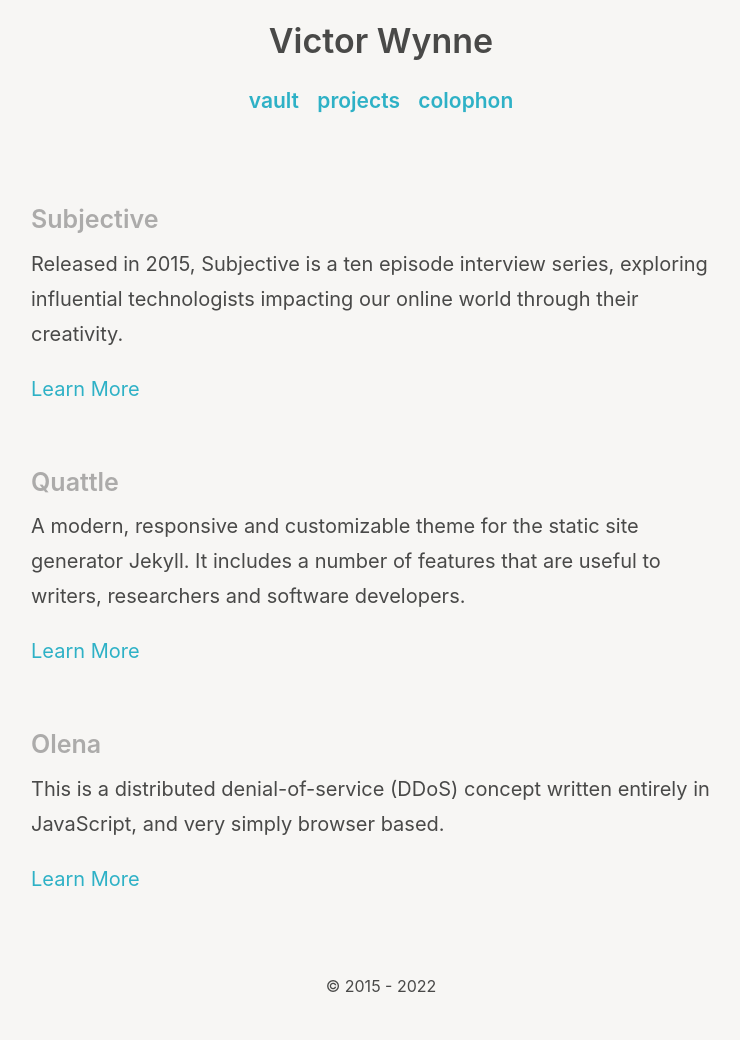
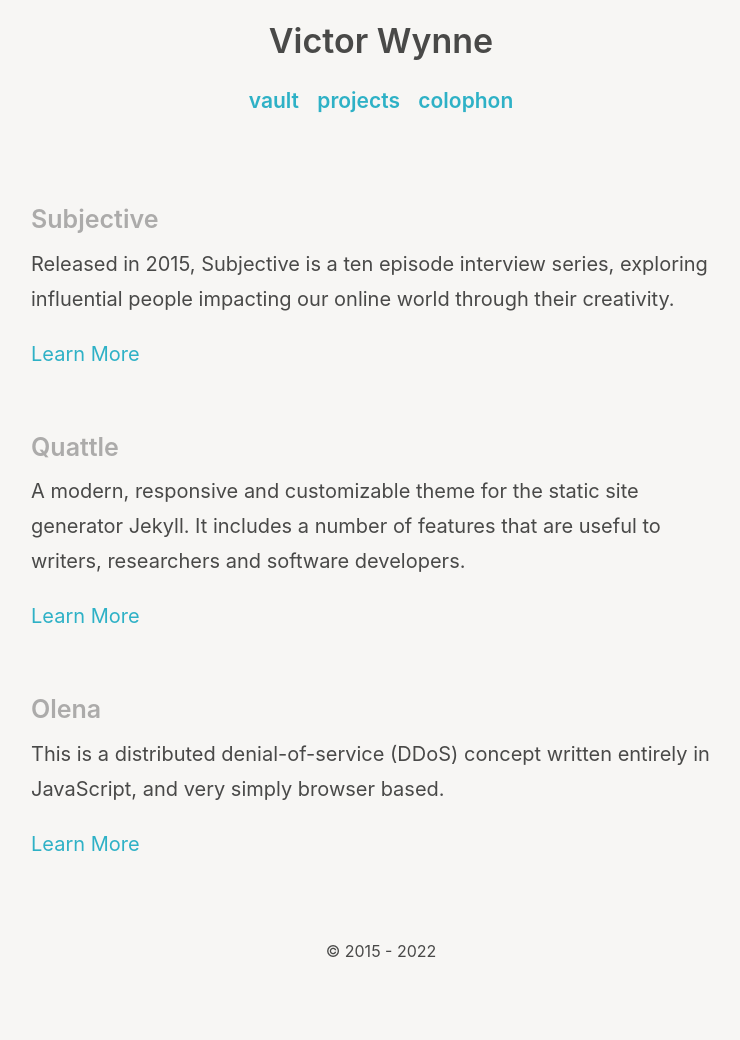
Before and after one commit to wertercatt/tooters, a Jekyll site: the page built from projects.md, in a window 1280 px wide. Shown: the whole page, without its empty margins (259-999 px from the left). Built offline with Jekyll 4.4.1, drawn with Linux system fonts in a browser that asks for light colours; after the commit the page ends 1005 px from its top, so only the background shows below that.

Commit message:
Subjective Updated

```diff
--- a/podcast.xml
+++ b/podcast.xml
@@ -2,13 +2,13 @@
 <channel>
 <generator>Sounder.fm Podcasts</generator>
 <title>Subjective</title>
-<description><p>Released in 2015, Subjective is a ten episode interview series, exploring influential technologists impacting our online world through their creativity.</p></description>
+<description><p>Released in 2015, Subjective is a ten episode interview series, exploring influential people impacting our online world through their creativity.</p></description>
 <link>https://victorwynne.com/subjective/</link>
 <language>en-US</language>
 <copyright>2015-2022, Victor Wynne. All Rights Reserved.</copyright>
 <lastBuildDate>Thu, 19 Dec 2019 02:48:38 GMT</lastBuildDate>
 <itunes:author>Victor Wynne</itunes:author>
-<itunes:summary>Released in 2015, Subjective is a ten episode interview series, exploring influential technologists impacting our online world through their creativity.</itunes:summary>
+<itunes:summary>Released in 2015, Subjective is a ten episode interview series, exploring influential people impacting our online world through their creativity.</itunes:summary>
 <itunes:type>episodic</itunes:type>
 <itunes:owner>
 <itunes:name>Victor Wynne</itunes:name>
--- a/projects.md
+++ b/projects.md
@@ -6,7 +6,7 @@
 
 ## <small>Subjective</small>
 
-Released in 2015, Subjective is a ten episode interview series, exploring influential technologists impacting our  online world through their creativity.
+Released in 2015, Subjective is a ten episode interview series, exploring influential people impacting our  online world through their creativity.
 
 [Learn More](/subjective/)
 <br><br>
```
Also changed, not shown: subjective.md (+1 -1 lines).
